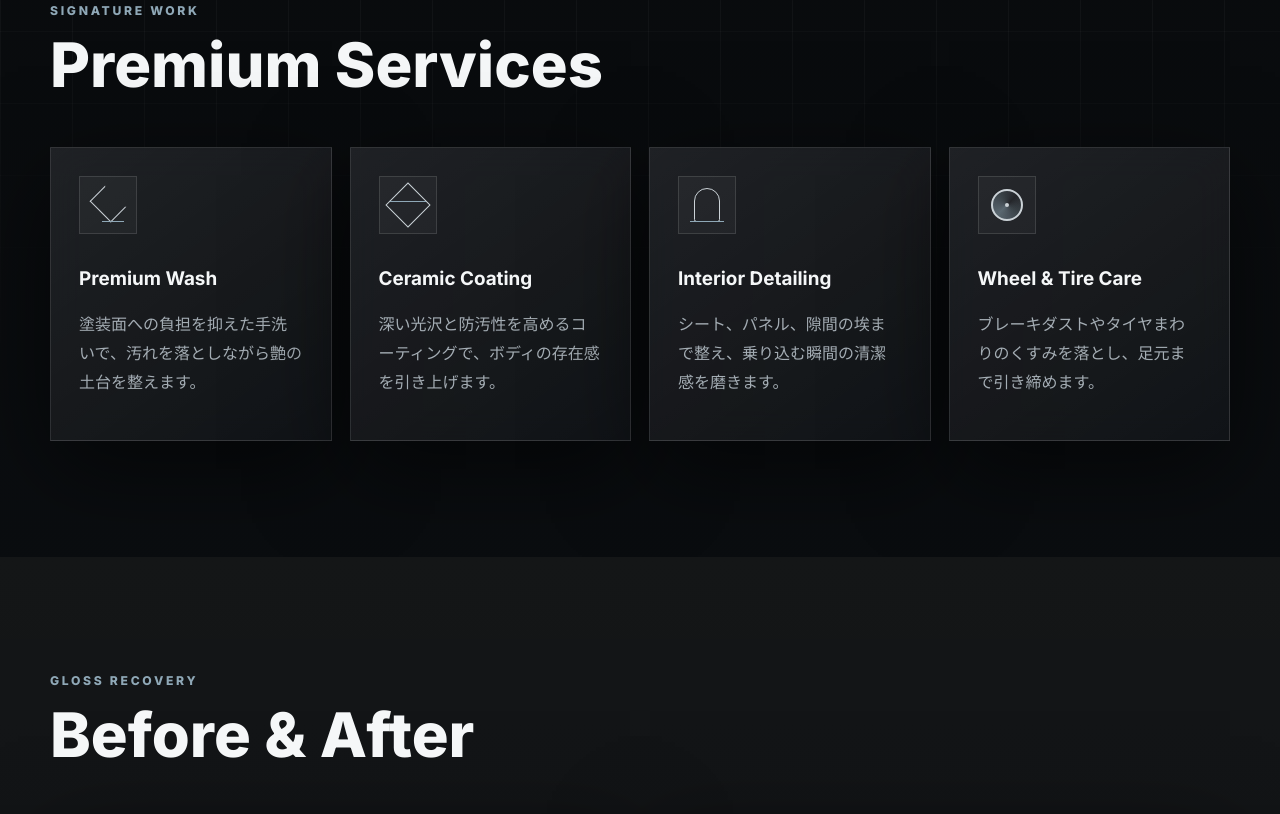
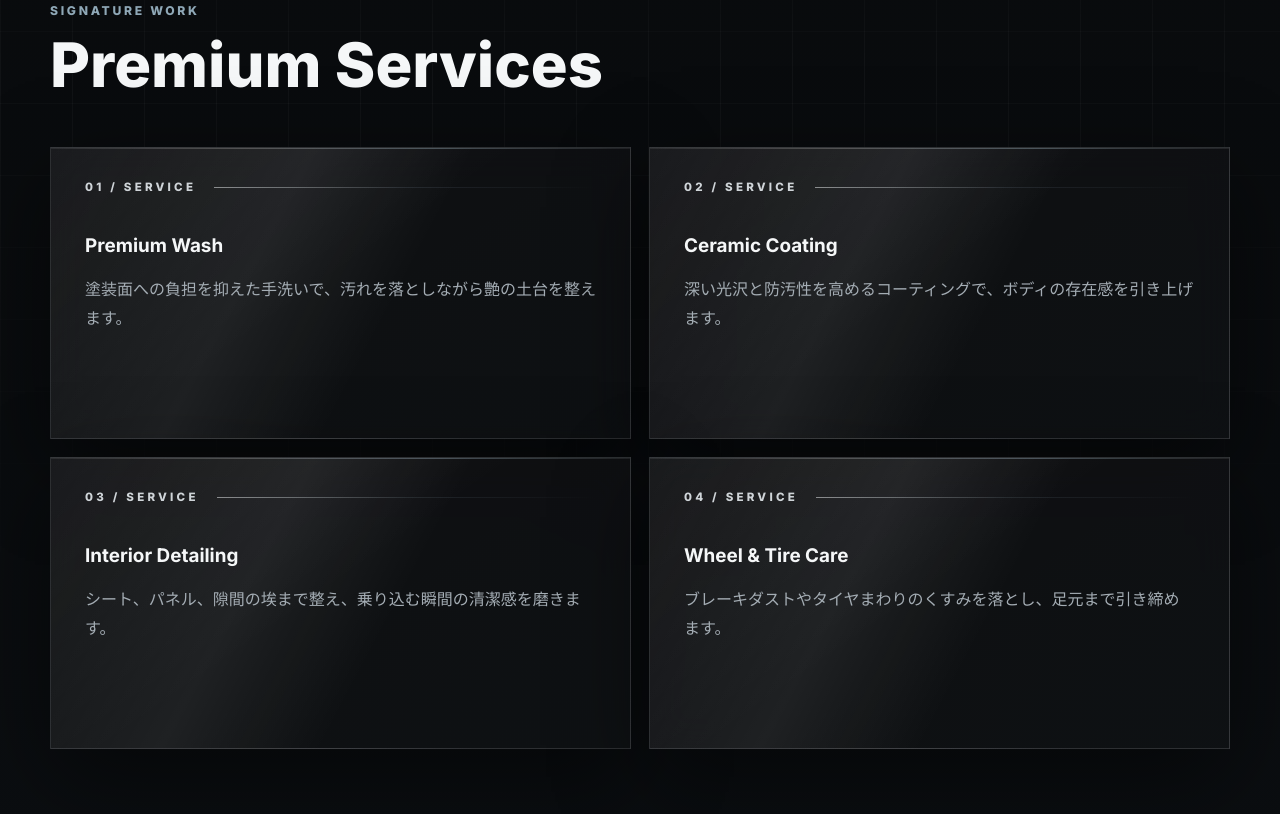
Before and after one commit to aicmode/BLACKLINE-DETAILING, a plain HTML site: page index.html in a window 1280 px wide. Shown: the part 1453-2267 px from the top of the page. Drawn offline with Linux system fonts and the light colour scheme.

Commit message:
Refine services card design

```diff
--- a/index.html
+++ b/index.html
@@ -109,22 +109,22 @@
         </div>
         <div class="service-grid">
           <article class="service-card reveal">
-            <span class="service-icon wash-icon"></span>
+            <div class="service-kicker"><span>01 / SERVICE</span></div>
             <h3>Premium Wash</h3>
             <p>塗装面への負担を抑えた手洗いで、汚れを落としながら艶の土台を整えます。</p>
           </article>
           <article class="service-card reveal">
-            <span class="service-icon coating-icon"></span>
+            <div class="service-kicker"><span>02 / SERVICE</span></div>
             <h3>Ceramic Coating</h3>
             <p>深い光沢と防汚性を高めるコーティングで、ボディの存在感を引き上げます。</p>
           </article>
           <article class="service-card reveal">
-            <span class="service-icon interior-icon"></span>
+            <div class="service-kicker"><span>03 / SERVICE</span></div>
             <h3>Interior Detailing</h3>
             <p>シート、パネル、隙間の埃まで整え、乗り込む瞬間の清潔感を磨きます。</p>
           </article>
           <article class="service-card reveal">
-            <span class="service-icon wheel-icon"></span>
+            <div class="service-kicker"><span>04 / SERVICE</span></div>
             <h3>Wheel &amp; Tire Care</h3>
             <p>ブレーキダストやタイヤまわりのくすみを落とし、足元まで引き締めます。</p>
           </article>
--- a/style.css
+++ b/style.css
@@ -531,7 +531,7 @@ h3 {
 }
 
 .service-grid {
-  grid-template-columns: repeat(4, 1fr);
+  grid-template-columns: repeat(2, 1fr);
 }
 
 .service-card,
@@ -554,8 +554,76 @@ h3 {
 }
 
 .service-card {
+  position: relative;
+  overflow: hidden;
   min-height: 292px;
-  padding: 28px;
+  padding: 34px;
+  border-color: rgba(203, 210, 215, 0.16);
+  background:
+    linear-gradient(118deg, transparent 0%, rgba(255, 255, 255, 0.07) 36%, transparent 58%),
+    linear-gradient(145deg, rgba(255, 255, 255, 0.07), rgba(255, 255, 255, 0.018) 48%, rgba(143, 168, 183, 0.035)),
+    rgba(10, 12, 14, 0.82);
+  box-shadow:
+    inset 0 1px 0 rgba(255, 255, 255, 0.08),
+    0 28px 90px rgba(0, 0, 0, 0.48);
+}
+
+.service-card::before,
+.service-card::after {
+  position: absolute;
+  pointer-events: none;
+  content: "";
+}
+
+.service-card::before {
+  top: 0;
+  right: 0;
+  left: 0;
+  height: 1px;
+  background: linear-gradient(90deg, transparent, rgba(245, 247, 248, 0.22), rgba(143, 168, 183, 0.48), transparent);
+  opacity: 0.72;
+  transition: opacity 260ms ease, filter 260ms ease;
+}
+
+.service-card::after {
+  inset: -45% auto -45% -55%;
+  width: 46%;
+  background: linear-gradient(105deg, transparent, rgba(255, 255, 255, 0.12), transparent);
+  opacity: 0;
+  transform: translateX(0) skewX(-12deg);
+  transition: opacity 260ms ease, transform 620ms ease;
+}
+
+.service-card:hover {
+  border-color: rgba(203, 210, 215, 0.28);
+  background:
+    linear-gradient(118deg, transparent 0%, rgba(255, 255, 255, 0.095) 36%, transparent 58%),
+    linear-gradient(145deg, rgba(255, 255, 255, 0.085), rgba(255, 255, 255, 0.022) 48%, rgba(143, 168, 183, 0.055)),
+    rgba(10, 12, 14, 0.88);
+  box-shadow:
+    inset 0 1px 0 rgba(255, 255, 255, 0.12),
+    0 32px 100px rgba(0, 0, 0, 0.58);
+}
+
+.service-card:hover::before {
+  opacity: 1;
+  filter: brightness(1.35);
+}
+
+.service-card:hover::after {
+  opacity: 1;
+  transform: translateX(380%) skewX(-12deg);
+}
+
+.service-card h3,
+.service-card p,
+.service-kicker {
+  position: relative;
+  z-index: 1;
+}
+
+.service-card h3 {
+  margin-bottom: 16px;
 }
 
 .service-card p {
@@ -564,77 +632,32 @@ h3 {
   line-height: 1.8;
 }
 
-.service-icon {
-  position: relative;
-  display: block;
-  width: 58px;
-  height: 58px;
-  margin-bottom: 34px;
-  border: 1px solid var(--line);
-  background: rgba(255, 255, 255, 0.035);
+.service-kicker {
+  display: flex;
+  align-items: center;
+  gap: 18px;
+  margin-bottom: 42px;
+  color: rgba(222, 228, 232, 0.92);
+  font-size: 0.72rem;
+  font-weight: 800;
+  letter-spacing: 0.28em;
+  line-height: 1;
+  text-transform: uppercase;
 }
 
-.service-icon::before,
-.service-icon::after {
-  position: absolute;
+.service-kicker::after {
+  flex: 1;
+  height: 1px;
+  min-width: 72px;
   content: "";
+  background: linear-gradient(90deg, rgba(245, 247, 248, 0.68), rgba(143, 168, 183, 0.2), transparent);
+  opacity: 0.74;
+  transition: opacity 260ms ease, filter 260ms ease;
 }
 
-.wash-icon::before {
-  inset: 16px 13px 18px;
-  border: 1px solid var(--metal);
-  border-top-color: transparent;
-  transform: rotate(45deg);
-}
-
-.wash-icon::after {
-  right: 12px;
-  bottom: 11px;
-  width: 22px;
-  height: 1px;
-  background: var(--blue);
-}
-
-.coating-icon::before {
-  inset: 12px;
-  border: 1px solid var(--metal);
-  transform: rotate(45deg);
-}
-
-.coating-icon::after {
-  inset: 24px 10px auto;
-  height: 1px;
-  background: var(--blue);
-}
-
-.interior-icon::before {
-  right: 15px;
-  bottom: 11px;
-  left: 15px;
-  height: 32px;
-  border: 1px solid var(--metal);
-  border-radius: 16px 16px 3px 3px;
-}
-
-.interior-icon::after {
-  right: 11px;
-  bottom: 11px;
-  left: 11px;
-  height: 1px;
-  background: var(--blue);
-}
-
-.wheel-icon::before {
-  inset: 12px;
-  border: 2px solid var(--metal);
-  border-radius: 50%;
-  background: conic-gradient(from 45deg, transparent, rgba(143, 168, 183, 0.5), transparent);
-}
-
-.wheel-icon::after {
-  inset: 26px;
-  border-radius: 50%;
-  background: var(--metal);
+.service-card:hover .service-kicker::after {
+  opacity: 1;
+  filter: brightness(1.35);
 }
 
 .compare-grid {
```
